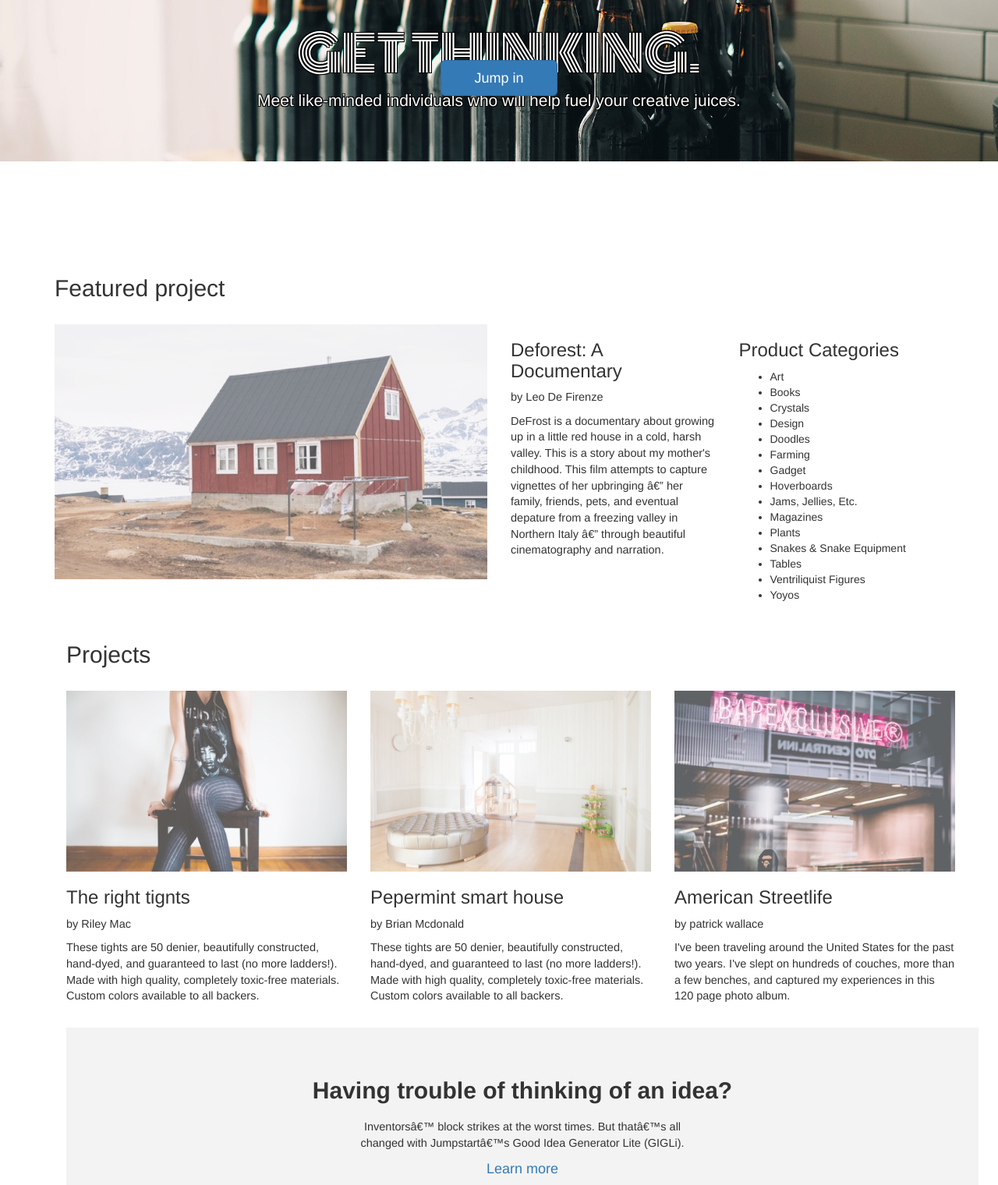
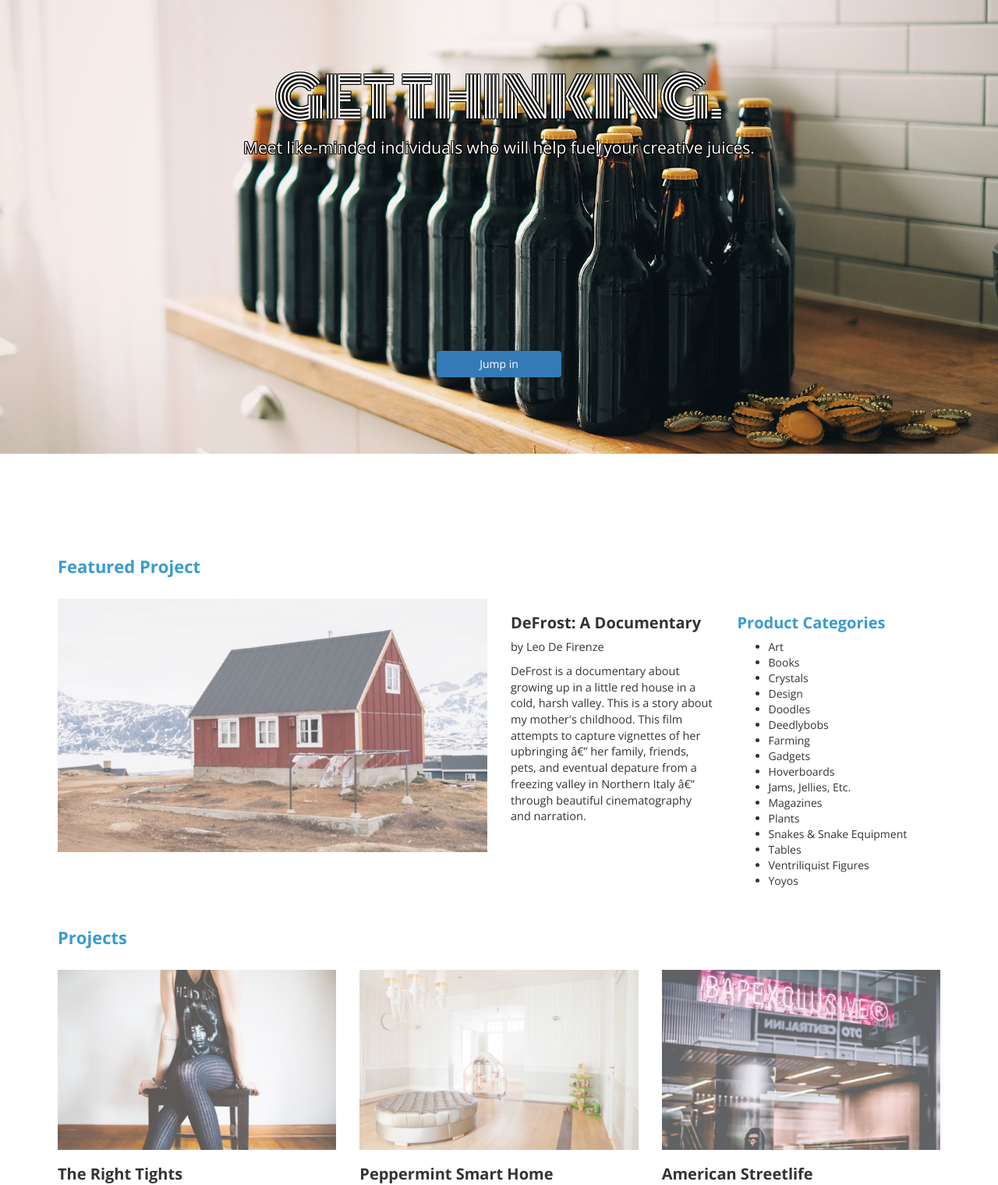
Before and after one commit to Sryma/jumpstart, a plain HTML site: page index.html in a window 1280 px wide. Shown: the part 53-1573 px from the top of the page at 78% size. Drawn offline with nearby package versions, Linux system fonts and the light colour scheme.

Commit message:
2nd commit

```diff
--- /dev/null
+++ b/css/slick.css
@@ -0,0 +1,117 @@
+/* Slider */
+.slick-slider
+{
+    position: relative;
+
+    display: block;
+    box-sizing: border-box;
+
+    -webkit-user-select: none;
+       -moz-user-select: none;
+        -ms-user-select: none;
+            user-select: none;
+
+    -webkit-touch-callout: none;
+    -khtml-user-select: none;
+    -ms-touch-action: pan-y;
+        touch-action: pan-y;
+    -webkit-tap-highlight-color: transparent;
+}
+
+.slick-list
+{
+    position: relative;
+
+    display: block;
+    overflow: hidden;
+
+    margin: 0;
+    padding: 0;
+}
+.slick-list:focus
+{
+    outline: none;
+}
+.slick-list.dragging
+{
+    cursor: pointer;
+    cursor: hand;
+}
+
+.slick-slider .slick-track,
+.slick-slider .slick-list
+{
+    -webkit-transform: translate3d(0, 0, 0);
+       -moz-transform: translate3d(0, 0, 0);
+        -ms-transform: translate3d(0, 0, 0);
+         -o-transform: translate3d(0, 0, 0);
+            transform: translate3d(0, 0, 0);
+}
+
+.slick-track
+{
+    position: relative;
+    top: 0;
+    left: 0;
+
+    display: block;
+}
+.slick-track:before,
+.slick-track:after
+{
+    display: table;
+
+    content: '';
+}
+.slick-track:after
+{
+    clear: both;
+}
+.slick-loading .slick-track
+{
+    visibility: hidden;
+}
+
+.slick-slide
+{
+    display: none;
+    float: left;
+
+    height: 100%;
+    min-height: 1px;
+}
+[dir='rtl'] .slick-slide
+{
+    float: right;
+}
+.slick-slide img
+{
+    display: block;
+}
+.slick-slide.slick-loading img
+{
+    display: none;
+}
+.slick-slide.dragging img
+{
+    pointer-events: none;
+}
+.slick-initialized .slick-slide
+{
+    display: block;
+}
+.slick-loading .slick-slide
+{
+    visibility: hidden;
+}
+.slick-vertical .slick-slide
+{
+    display: block;
+
+    height: auto;
+
+    border: 1px solid transparent;
+}
+.slick-arrow.slick-hidden {
+    display: none;
+}
--- a/css/style.css
+++ b/css/style.css
@@ -1,4 +1,3 @@
-/*nav*/
 body{
   font-size: 14px;
   font-family: "Open Sans";
@@ -43,7 +42,7 @@ img.navbar-brand.navbar-right{
 
 .jumbotron{
   text-shadow: -1px -1px 0 #000, 1px -1px 0 #000, -1px 1px 0 #000, 1px 1px 0 #000;
-  color: white!important;
+  color: white;
   height: 61.5rem;
   background-size: cover;
   text-align: center;
@@ -84,11 +83,12 @@ img.navbar-brand.navbar-right{
   text-align: center;
   width: 100%;
 }
-.btn-primary{
+
+/*.btn-primary{
   width: 15rem;
   padding: 2rem 0;
   border: 1px solid lightgrey;
-  /*background-color: black;*/
+  background-color: black;
   background-color: rgba(0, 0, 0, 0) ;
   transition: .5s background-color,
               .6s box-shadow,
@@ -101,8 +101,72 @@ img.navbar-brand.navbar-right{
   background-color: grey;
   box-shadow: 4px 4px 2px 0px rgba(163,158,163,1);
   border: 2px solid lightgrey;;
+}*/
+.btn-primary:hover {
+    color: #fff;
+    background-color: #286090;
+    border-color: #204d74;
 }
-
+.btn.focus, .btn:focus, .btn:hover {
+    color: #333;
+    text-decoration: none;
+}
+a:focus, a:hover {
+    color: #23527c;
+    text-decoration: underline;
+}
+a:active, a:hover {
+    outline: 0;
+}
+.btn-primary {
+    width: 160px;
+    padding: 1.3rem 0;
+    border: 0;
+    margin-top: 2.8rem;
+    background-color: #399bd1;
+    box-shadow: 0 0 3px rgba(0, 0, 0, 0.5);
+    transition: .5s box-shadow;
+}
+.btn-group-lg>.btn, .btn-lg {
+    padding: 10px 16px;
+    font-size: 18px;
+    line-height: 1.3333333;
+    border-radius: 6px;
+}
+.btn-primary {
+    color: #fff;
+    background-color: #337ab7;
+    border-color: #2e6da4;
+}
+.btn {
+    display: inline-block;
+    padding: 6px 12px;
+    margin-bottom: 0;
+    font-size: 14px;
+    font-weight: 400;
+    line-height: 1.42857143;
+    text-align: center;
+    white-space: nowrap;
+    vertical-align: middle;
+    -ms-touch-action: manipulation;
+    touch-action: manipulation;
+    cursor: pointer;
+    -webkit-user-select: none;
+    -moz-user-select: none;
+    -ms-user-select: none;
+    user-select: none;
+    background-image: none;
+    border: 1px solid transparent;
+    border-radius: 4px;
+}
+a {
+    color: #337ab7;
+    text-decoration: none;
+}
+a {
+    background-color: transparent;
+}
+/*end of button*/
 .image-container{
   overflow: hidden;
 }
@@ -243,122 +307,3 @@ img.navbar-brand.navbar-right{
     font-size: 2.5rem;
   }
 }
-
-/*.image-container{
-
-	overflow: hidden;
-}
- featured product
-.image-container img{
-    transition: transform 0.5s, opacity 0.5s;
-}
-.image-container img:hover {
-    opacity: 1;
-    -webkit-transform: scale(1.3);
-    -ms-transform: scale(1.3);
-    transform: scale(1.3);
-}
-/*last part*
-.help {
-    padding: 5.2rem 0;
-    background-color: #f3f3f3;
-    text-align: center;
-}
-.help strong {
-    display: inline-block;
-    margin-bottom: 1.4rem;
-    font-size: 2.5rem;
-    font-weight: bold;
-}
-.help p {
-    max-width: 42rem;
-    margin: auto;
-}
- strong {
-    font-weight: 700;
-}
-container-fluid {
-    padding-right: 15px;
-    padding-left: 15px;
-    margin-right: auto;
-    margin-left: auto;}
-    .btn-primary:hover {
-    background-color: #399bd1;
-    box-shadow: 0 0 12px rgba(0, 0, 0, 0.9);
-}
-
-.btn-primary:hover {
-    color: #fff;
-    background-color: #286090;
-    border-color: #204d74;
-}
-
-.btn.focus, .btn:focus, .btn:hover {
-    color: #333;
-    text-decoration: none;
-}
-
-a:focus, a:hover {
-    color: #23527c;
-    text-decoration: underline;
-}
-
-a:active, a:hover {
-    outline: 0;
-}
-
-.btn-primary {
-    width: 160px;
-    padding: 1.3rem 0;
-    border: 0;
-    margin-top: 2.8rem;
-    background-color: #399bd1;
-    box-shadow: 0 0 3px rgba(0, 0, 0, 0.5);
-    transition: .5s box-shadow;
-}
-
-.btn-group-lg>.btn, .btn-lg {
-    padding: 10px 16px;
-    font-size: 18px;
-    line-height: 1.3333333;
-    border-radius: 6px;
-}
-
-.btn-primary {
-    color: #fff;
-    background-color: #337ab7;
-    border-color: #2e6da4;
-}
-
-.btn {
-    display: inline-block;
-    padding: 6px 12px;
-    margin-bottom: 0;
-    font-size: 14px;
-    font-weight: 400;
-    line-height: 1.42857143;
-    text-align: center;
-    white-space: nowrap;
-    vertical-align: middle;
-    -ms-touch-action: manipulation;
-    touch-action: manipulation;
-    cursor: pointer;
-    -webkit-user-select: none;
-    -moz-user-select: none;
-    -ms-user-select: none;
-    user-select: none;
-    background-image: none;
-    border: 1px solid transparent;
-    border-radius: 4px;
-}
-
-a {
-    color: #337ab7;
-    text-decoration: none;
-}
-
-
-a {
-    background-color: transparent;
-}
-*/
--- a/index.html
+++ b/index.html
@@ -5,24 +5,43 @@
 	 <meta name="viewport" content="width=device-width, initial-scale=1.0">
 	<title> Jumpstart
 	</title>
-<link href="https://fonts.googleapis.com/css?family=Monoton|Open+Sans:400,600,700" rel="stylesheet">
+<!-- <link href="https://fonts.googleapis.com/css?family=Monoton|Open+Sans:400,600,700" rel="stylesheet">
 	<!-- reset.css -->
-<link rel="stylesheet" type="text/css" href="css/reset.css">
-<link rel="stylesheet" type="text/css" href="css/style.css">
-	<!-- Latest compiled and minified CSS -->
- <link rel="stylesheet" type="text/css" href="css/bootstrap.min.css">
-<!-- <link rel="stylesheet" href="https://maxcdn.bootstrapcdn.com/bootstrap/3.3.7/css/bootstrap.min.css" integrity="sha384-BVYiiSIFeK1dGmJRAkycuHAHRg32OmUcww7on3RYdg4Va+PmSTsz/K68vbdEjh4u" crossorigin="anonymous"> -->
+<!-- <link rel="stylesheet" type="text/css" href="css/reset.css"> -->
+<!-- <link rel="stylesheet" type="text/css" href="css/style.css">
+ -->	<!-- Latest compiled and minified CSS -->
+ <!-- <link rel="stylesheet" type="text/css" href="css/bootstrap.min.css">  -->
+<!-- <link rel="stylesheet" href="https://maxcdn.bootstrapcdn.com/bootstrap/3.3.7/css/bootstrap.min.css" integrity="sha384-BVYiiSIFeK1dGmJRAkycuHAHRg32OmUcww7on3RYdg4Va+PmSTsz/K68vbdEjh4u" crossorigin="anonymous">  -->
 <!-- slick.css -->
-<link rel="stylesheet" type="text/css" href="slick-1.6.0/slick/slick.css"/>
-// Add the new slick-theme.css if you want the default styling
-<link rel="stylesheet" type="text/css" href="slick-1.6.0/slick/slick-theme.css">
+<!-- <link rel="stylesheet" type="text/css" href="slick-1.6.0/slick/slick.css"/>   -->
+<!-- // Add the new slick-theme.css if you want the default styling -->
+<!-- <link rel="stylesheet" type="text/css" href="slick-1.6.0/slick/slick-theme.css"> -->
  <!-- script jquery -->
-<script src="https://code.jquery.com/jquery-3.1.1.min.js" integrity="sha256-hVVnYaiADRTO2PzUGmuLJr8BLUSjGIZsDYGmIJLv2b8=" crossorigin="anonymous"></script>
-<script type="text/javascript" src="slick-1.6.0/slick/slick.js"></script>
+<!-- <script src="https://code.jquery.com/jquery-3.1.1.min.js" integrity="sha256-hVVnYaiADRTO2PzUGmuLJr8BLUSjGIZsDYGmIJLv2b8=" crossorigin="anonymous"></script> -->
+<!-- <script type="text/javascript" src="slick-1.6.0/slick/slick.js"></script> -->
 
 <!-- main.js -->
+<!-- <script type="text/javascript" src="js/main.js"></script> --> --> -->
+<!-- <link rel="icon" href="./resources/favicon.png"> -->
+	<link rel="stylesheet" type="text/css" href="favicon.png">
+    <link href="https://fonts.googleapis.com/css?family=Monoton|Open+Sans:400,600,700" rel="stylesheet">
+    <!--four css for this project-->
+    <!-- <link rel="stylesheet" href="./resources/css/reset.css"> -->
+    <link rel="stylesheet" type="text/css" href="css/reset.css">
+    <link rel="stylesheet" href="https://maxcdn.bootstrapcdn.com/bootstrap/3.3.7/css/bootstrap.min.css" integrity="sha384-BVYiiSIFeK1dGmJRAkycuHAHRg32OmUcww7on3RYdg4Va+PmSTsz/K68vbdEjh4u" crossorigin="anonymous">
+    <!--<link rel="stylesheet" href="//cdn.jsdelivr.net/jquery.slick/1.6.0/slick.css"/>-->
+    <!-- <link rel="stylesheet" href="./resources/css/slick.css">
+    <link rel="stylesheet" href="./resources/css/style.css"/> -->
+    <link rel="stylesheet" type="text/css" href="css/slick.css">
+    <link rel="stylesheet" type="text/css" href="css/style.css">
+    <!--three javascript files-->
+    <script src="https://code.jquery.com/jquery-3.1.1.min.js" integrity="sha256-hVVnYaiADRTO2PzUGmuLJr8BLUSjGIZsDYGmIJLv2b8=" crossorigin="anonymous"></script>
+    <!--<script type="text/javascript" src="//cdn.jsdelivr.net/jquery.slick/1.6.0/slick.min.js"></script> for some reason slick cdn isn't working for css or js so i have to do it locally-->
+    <script type="text/javascript" src="js/slick.min.js"></script>
     <script type="text/javascript" src="js/main.js"></script>
-
+   <!--  <script type="text/javascript" src="./resources/js/slick.min.js"></script>
+    <script type="text/javascript" src="./resources/js/main.js"></script> -->
+    </head>
 
 </head>
 <body>
@@ -74,37 +93,35 @@
     		<a href="#" class="btn btn-primary btn-lg cta">Jump in</a>
   		</div>
 
-<!-- Projects -->
-<div class="container featured-project">
+<!--featured project-->
+    <div class="container-fluid featured-project">
+      <!--title-->
       <div class="row">
-		<h2 class="col-xs-12"> Featured project</h2>
+        <h2 class="col-xs-12">Featured Project</h2>
       </div>
+      <!--row of content-->
       <div class="row">
         <div class="col-xs-12 col-md-6">
           <div class="image-container">
-			<a href="#">
-				<img src="images/featured-project.png">
-			</a>
+            <img src="images/featured-project.png" alt="featured project">
           </div>
         </div>
-
         <div class="col-xs-6 col-md-3">
-	<h3>Deforest: A Documentary</h3>
+          <h3>DeFrost: A Documentary</h3>
           <p>by Leo De Firenze</p>
-	<p>
-		DeFrost is a documentary about growing up in a little red house in a cold, harsh valley. This is a story about my mother's childhood. This film attempts to capture vignettes of her upbringing â€” her family, friends, pets, and eventual depature from a freezing valley in Northern Italy â€” through beautiful cinematography and narration.
-	</p>
+          <p>DeFrost is a documentary about growing up in a little red house in a cold, harsh valley. This is a story about my mother's childhood. This film attempts to capture vignettes of her upbringing â€” her family, friends, pets, and eventual depature from a freezing valley in Northern Italy â€” through beautiful cinematography and narration.</p>
         </div>
-<div class="col-xs-6 col-md-3 categories">
-	<h3>Product Categories</h3>
+        <div class="col-xs-6 col-md-3">
+          <h3 id="categories">Product Categories</h3>
           <ul>
             <li>Art</li>
             <li>Books</li>
             <li>Crystals</li>
             <li>Design</li>
             <li>Doodles</li>
+            <li>Deedlybobs</li>
             <li>Farming</li>
-		<li>Gadget</li>
+            <li>Gadgets</li>
             <li>Hoverboards</li>
             <li>Jams, Jellies, Etc.</li>
             <li>Magazines</li>
@@ -115,52 +132,47 @@
             <li>Yoyos</li>
           </ul>
         </div>
-</div><!--featured projects-->
-<!--Projects-->
-<div class="container">
+      </div>
+    </div>
+    <!--projects-->
+    <div class="container-fluid projects">
+      <!--title-->
       <div class="row">
         <h2 class="col-xs-12">Projects</h2>
       </div>
+      <!--row of content-->
       <div class="row">
-		<div class="col-xs-12 col-sm-4 projects">
+        <div class="project-content col-md-4 col-xs-12">
           <div class="image-container">
-				<a href="#"><img src="images/project1.png"></a>
+            <img src="images/project1.png" alt="project 1">
           </div>
-			<h3>The right tignts</h3>
-			<p> by Riley Mac</p>
+          <h3>The Right Tights</h3>
+          <p>by Riley Mae</p>
           <p>These tights are 50 denier, beautifully constructed, hand-dyed, and guaranteed to last (no more ladders!). Made with high quality, completely toxic-free materials. Custom colors available to all backers.</p>
         </div>
-		<div class="col-xs-12 col-sm-4 projects">
+        <div class="project-content col-md-4 col-xs-12">
           <div class="image-container">
-				<a href="#"><img src="images/project2.png"></a>
+            <img src="images/project2.png" alt="project 2">
           </div>
-			<h3>Pepermint smart house</h3>
-			<p>by Brian Mcdonald</p>
-			<p>
-				These tights are 50 denier, beautifully constructed, hand-dyed, and guaranteed to last (no more ladders!). Made with high quality, completely toxic-free materials. Custom colors available to all backers.
-			</p>
+          <h3>Peppermint Smart Home</h3>
+          <p>by Brian McDonald</p>
+          <p>Instantly upgrade your home with technology that keeps your family and home safe. We've made Peppermint easy to use. Just talk to your phone and Peppermint will help you every step of the way.</p>
         </div>
-		<div class="col-xs-12 col-sm-4 projects">
+        <div class="project-content col-md-4 col-xs-12">
           <div class="image-container">
-				<a href="#"><img src="images/project3.png"></a>
+            <img src="images/project3.png" alt="project 3">
           </div>
           <h3>American Streetlife</h3>
-			<p>by patrick wallace</p>
-			<p>
-				I've been traveling around the United States for the past two years. I've slept on hundreds of couches, more than a few benches, and captured my experiences in this 120 page photo album.
-			</p>
+          <p>by Patrick Wallace</p>
+          <p>I've been traveling around the United States for the past two years. I've slept on hundreds of couches, more than a few benches, and captured my experiences in this 120 page photo album.</p>
         </div>
       </div>
-
-<!-- final part -->
-	<div class="container fluid help">
-		<strong>Having trouble of thinking of an idea?</strong>
-		<p>
-			Inventorsâ€™ block strikes at the worst times. But thatâ€™s all changed with Jumpstartâ€™s Good Idea Generator Lite (GIGLi).
-		</p>
-		<a href="#" class="btn btn primary btn-lg"> Learn more </a>
     </div>
-
-
+    <!--help section-->
+    <div class="container help">
+      <strong>Having trouble thinking of an idea?</strong>
+      <p>Inventorsâ€™ block strikes at the worst times. But thatâ€™s all changed with Jumpstartâ€™s Good Idea Generator Lite (GIGLi).</p>
+      <a href="#" class="btn btn-primary btn-md">Learn more</a>
+    </div>
   </body>
 </html>
```
Also changed, not shown: css/reset.css (+48 -0 lines), js/slick.min.js (added). Lines whose indentation alone changed are shown as unchanged.
